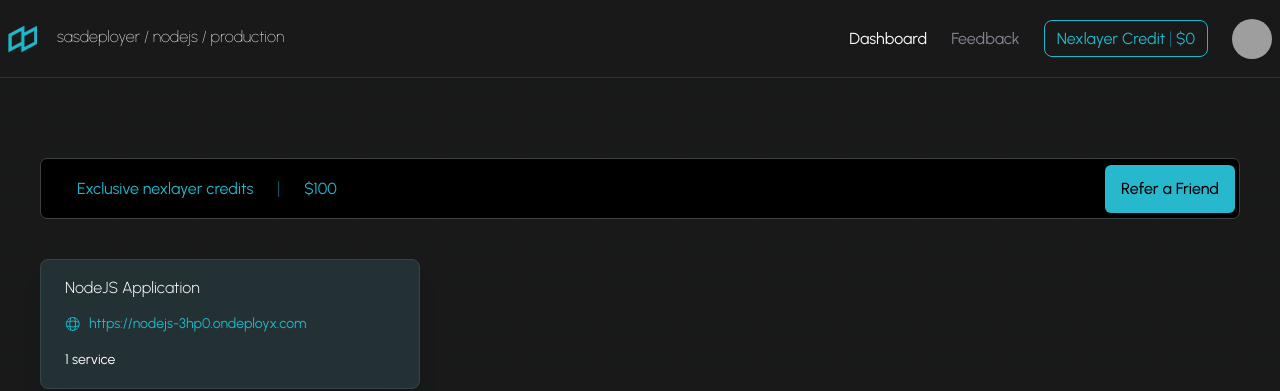
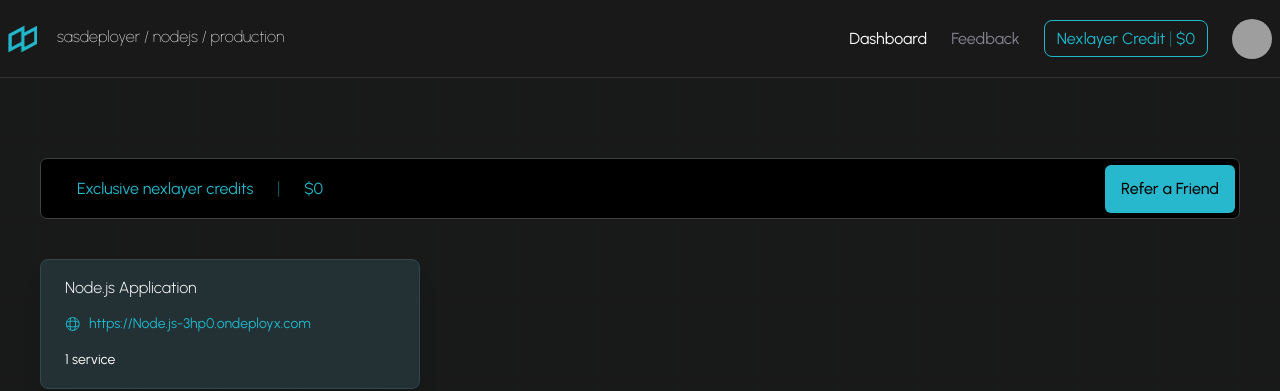
Before and after one commit to Raja-Abbas/nex, a React (Create React App) app: page /dashboard in a window 1280 px wide. Shown: the top 391 px of the page. Built offline with nearby package versions, Linux system fonts and the light colour scheme; grey boxes are pictures that could not be loaded.

Commit message:
modal alert dynamic ui adjusted

```diff
--- a/package.json
+++ b/package.json
@@ -8,14 +8,18 @@
     "@testing-library/jest-dom": "^5.17.0",
     "@testing-library/react": "^13.4.0",
     "@testing-library/user-event": "^13.5.0",
+    "@types/redux-thunk": "^2.1.0",
     "clsx": "^2.1.1",
     "framer-motion": "^11.2.10",
     "react": "^18.3.1",
     "react-avatar": "^5.0.3",
     "react-dom": "^18.3.1",
+    "react-redux": "^9.1.2",
     "react-router-dom": "^6.23.1",
     "react-scripts": "^5.0.1",
     "react-transition-group": "^4.4.5",
+    "redux": "^5.0.1",
+    "redux-thunk": "^3.1.0",
     "tailwind-merge": "^2.3.0",
     "web-vitals": "^2.1.4"
   },
--- a/src/components/DeploymentDetails.js
+++ b/src/components/DeploymentDetails.js
@@ -38,6 +38,7 @@ const DeploymentDetails = ({ handleMenuClick, toggleBuildPageDetailsHide, select
               height={30}
               src={cardToDisplay.logo}
               alt="Node Icon"
+              className="w-auto h-auto"
             />
             <p className="font-normal text-xl text-white">
               {cardToDisplay.title}
--- a/src/components/ModalGithubDeployment.js
+++ b/src/components/ModalGithubDeployment.js
@@ -6,7 +6,6 @@ const DeployComponent = () => {
   const [showGithubDeployment] = useState(false);
   let navigate = useNavigate();
   const handleDeploy = () => {
-    console.log(`Deploying repository: ${repoUrl}`);
     navigate("/build");
   };
 
--- a/src/components/aceternityComponents/multi-step-loader.tsx
+++ b/src/components/aceternityComponents/multi-step-loader.tsx
@@ -12,6 +12,7 @@ import TickBlueSvg from "../../assets/svgs/tick-circle-blue.svg";
 import Loading from '../spinner';
 import Waitlist from '../WaitlistComponent';
 import TemplateWaitlistModal from "../TemplateWaitlistModal";
+
 interface DeploymentAlertProps {
   isOpen: boolean;
   heading: string;
@@ -75,20 +76,20 @@ const DeploymentAlert: React.FC<DeploymentAlertProps> = ({
 
 interface ModalAlertProps {
   isOpen: boolean;
-  heading: string;
   message: string;
   time: string;
   onClose: () => void;
+  selectedCard?: any;
 }
 
 const ModalAlert: React.FC<ModalAlertProps> = ({
   isOpen,
-  heading,
   message,
   time,
   onClose,
+  selectedCard,
 }) => {
-    const [showModal, setShowModal] = useState(false);
+  const [showModal, setShowModal] = useState(false);
 
   useEffect(() => {
     let timer: NodeJS.Timeout;
@@ -112,13 +113,15 @@ const ModalAlert: React.FC<ModalAlertProps> = ({
 
   return (
     <div
-      className={`fixed max-md:top-[84px] md:top-[84px] right-1 z-[100] inset-0 flex h-fit justify-end ${showModal ? "animation-toastSlideIn" : "hidden"
+      className={`fixed max-md:top-[84px] md:top-[84px] right-1 z-[100] inset-0 flex h-fit justify-end ${showModal? "animation-toastSlideIn" : "hidden"
         }`}
     >
       <div className="bg-card-color flex items-start gap-[10px] w-[346px] border border-dark-blue border-opacity-50 relative rounded-[7px] px-[15px] pt-[10px] pb-[10px] shadow-xl">
         <img src={TickBlueSvg} alt="TickBlueSvg" className="mt-[3px] w-[19px] h-[19px]" />
         <div className="text-start flex flex-col">
-          <p className="text-lg text-white mb-[4px] tracking-0">{heading}</p>
+          <p className="text-lg text-white mb-[4px] tracking-0">
+            {selectedCard? selectedCard.title : 'Node.js'}
+          </p>
           <p className="text-base text-description-color mb-[4px] leading-[24px]">{message}</p>
           <p className="text-tiny text-description-color leading-[24px]">{time}</p>
           <button
@@ -200,7 +203,6 @@ const StepComponent: React.FC<{
   }
 
   const Image = images[step.image];
-console.log(toggleBuildPageDetails,"toggle")
   return (
     <div className="flex gap-[12px] pb-[45px]">
       {index !== 0 && isLoading ? (
@@ -466,12 +468,12 @@ export const MultiStepLoader: React.FC<MultiStepLoaderProps> = ({
         </div>
       ))}
       {showModalAlert && (
-        <ModalAlert
+       <ModalAlert
           isOpen={showModalAlert}
-          heading="Node Js"
           message="Deployment Successful"
           time="2 min ago"
           onClose={closeModalAlert}
+          selectedCard={selectedCard}
         />
       )}
       <style>{`
--- a/src/components/common/Navbar.js
+++ b/src/components/common/Navbar.js
@@ -6,7 +6,6 @@ const Navbar = () => {
   const location = useLocation();
   const [navbarContent, setNavbarContent] = useState(null);
   useEffect(() => {
-    console.log("Location changed to:", location.pathname);
     if (location.pathname === "/") {
       setNavbarContent(
     <HomeNavbar />
--- a/src/pages/DashboardPage.js
+++ b/src/pages/DashboardPage.js
@@ -2,7 +2,12 @@ import React from "react";
 import Globe from "../assets/svgs/globe.svg";
 import { deploymentData } from "../constants/Framework";
 
-function DashboardPage() {
+function DashboardPage({ selectedCard }) {
+  const defaultCard = {
+    title: "Node.js",
+  };
+
+  const cardToDisplay = selectedCard || defaultCard;
   return (
     <div className="max-md:w-[300px] max-lg:w-[550px] lg:max-w-[1200px] pt-20 w-full flex flex-col gap-10">
       <div className="relative w-full lg:py-3 min-[1300px]:py-0 min-[1300px]:h-[56px] flex items-center max-md:px-2 md:px-6 bg-[black] text-white border border-[#3D3F40] rounded-[7px]">
@@ -11,7 +16,7 @@ function DashboardPage() {
           <span className="max-md:text-[10px] md:text-xl font-thin mx-5">
             |
           </span>{" "}
-          $100
+          $0
         </p>
         <button
           type="submit"
@@ -23,7 +28,7 @@ function DashboardPage() {
       <div className="grid max-md:gris-cols-1 max-lg:grid-cols-2 lg:grid-cols-3 lg:grid-rows-3 pb-10">
         <div className="bg-card-color flex flex-col justify-center items-start gap-3 max-md:text-nowrap max-md:w-[280px] md:w-[380px] border border-[#32474C] relative rounded-lg py-4 max-md:px-2 md:px-6 shadow-xl">
           <p className="text-lg text-white tracking-0 font-[300]">
-            NodeJS Application
+          {cardToDisplay.title} Application
           </p>
           <a
             href={deploymentData.url}
@@ -33,7 +38,7 @@ function DashboardPage() {
           >
             <img src={Globe} alt="Globe" className="w-4 h-5" />
             <p className="text-base text-dark-blue leading-[24px] font-normal">
-              {deploymentData.url}
+              https://{cardToDisplay.title}-3hp0.ondeployx.com
             </p>
           </a>
           <p className="text-base text-white leading-[24px]">1 service </p>
```
Also changed, not shown: 1 other file (tests, documents, lock files or other folders).
